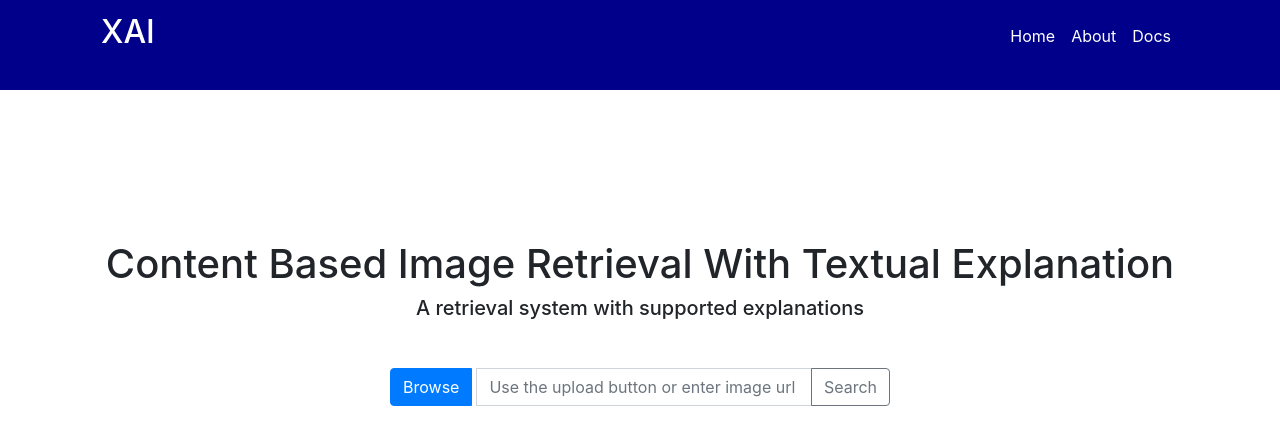
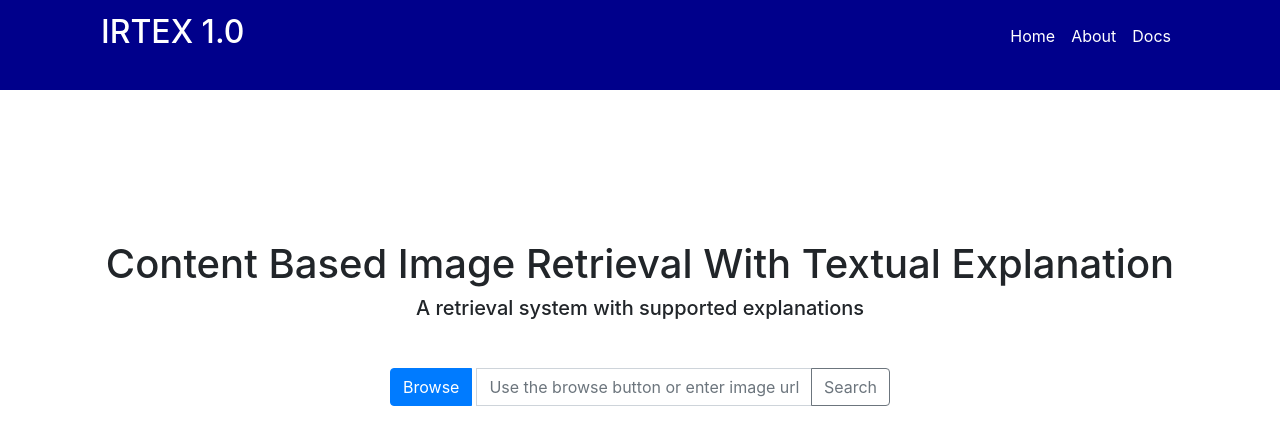
Before and after one commit to tarunlnmiit/irtex-client, an Angular app: page / in a window 1280 px wide. Shown: the top 444 px of the page. Built offline with nearby package versions, Linux system fonts and the light colour scheme.

Commit message:
Minor text updates

```diff
--- a/src/app/app.component.html
+++ b/src/app/app.component.html
@@ -3,7 +3,7 @@
     <div class="row">
       <div class="col-sm-12">
         <nav class="navbar navbar-expand-lg navbar-dark">
-          <a class="navbar-brand" href="#"><h2>XAI</h2></a>
+          <a class="navbar-brand" href="#"><h2>IRTEX 1.0</h2></a>
           <button
             class="navbar-toggler"
             type="button"
--- a/src/app/component/home-page/home-page.component.html
+++ b/src/app/component/home-page/home-page.component.html
@@ -2,7 +2,7 @@
   <div class="container">
     <div class="text-center" style="padding-top: 150px;">
       <h1>Content Based Image Retrieval With Textual Explanation</h1>
-      <h5>A retrieval system with supported explanations </h5>
+      <h5>A retrieval system with supported explanations</h5>
     </div>
   </div>
 </div>
--- a/src/app/component/search-form/search-form.component.html
+++ b/src/app/component/search-form/search-form.component.html
@@ -13,7 +13,7 @@
           type="text"
           name="url"
           class="form-control"
-          placeholder="Use the upload button or enter image url"
+          placeholder="Use the browse button or enter image url"
         />
         <div class="input-group-append" id="btn4">
           <button
```
